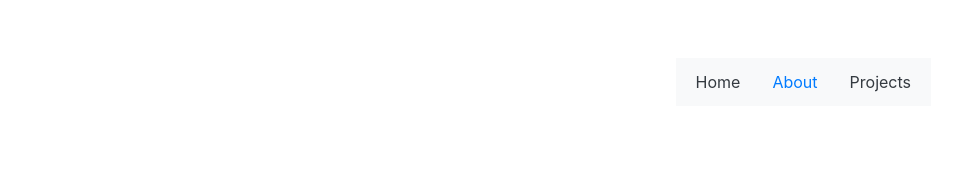
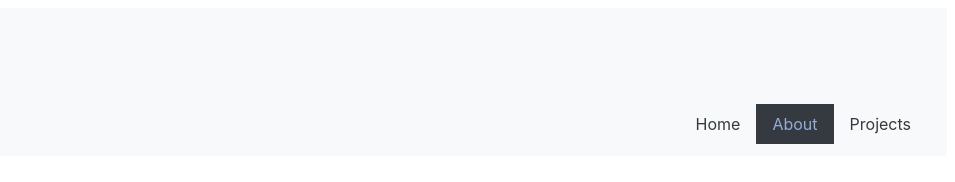
Before and after one commit to esgu0006/esgu0006.github.io, a plain HTML site: page portfolio/about.html in a window 1280 px wide. Shown: the full height of the page, 325-1280 px from the left. Drawn offline with nearby package versions, Linux system fonts and the light colour scheme.

Commit message:
justify nav

```diff
--- a/portfolio/about.html
+++ b/portfolio/about.html
@@ -28,15 +28,16 @@
     crossorigin="anonymous"></script>
 
   <div class="m-2">
-    <nav class="navbar">
+    <nav class="navbar bg-light">
       <a class="nav-brand text-dark h5" href="index.html"><img src="img/logo.png" class="img-fluid w-25 h-auto">
         Chelsea Esguerra
       </a>
-      <div class="nav flex-column flex-sm-row justify-content-lg-end bg-light p-1">
-        <a class="text-sm-center flex-sm-fill nav-link bg-lg-dark text-lg-white text-dark" href="index.html">Home</a>
-        <a class="text-sm-center flex-sm-fill nav-link active bg-lg-dark text-primary" href="about.html">About</a>
-        <a class="text-sm-center flex-sm-fill nav-link bg-lg-dark text-lg-white text-dark"
-          href="projects.html">Projects</a>
+      <div
+        class="nav flex-column flex-sm-row justify-content-center justify-content-lg-end align-self-lg-end bg-light p-1">
+        <a class="text-sm-center flex-sm-fill nav-link text-dark" href="index.html">Home</a>
+        <a class="text-sm-center flex-sm-fill nav-link active bg-dark" style="color: #96ADD6;href="
+          about.html">About</a>
+        <a class="text-sm-center flex-sm-fill nav-link text-dark" href="projects.html">Projects</a>
       </div>
     </nav>
   </div>
```
Also changed, not shown: portfolio/index.html (+7 -6 lines), portfolio/projects.html (+7 -5 lines).
